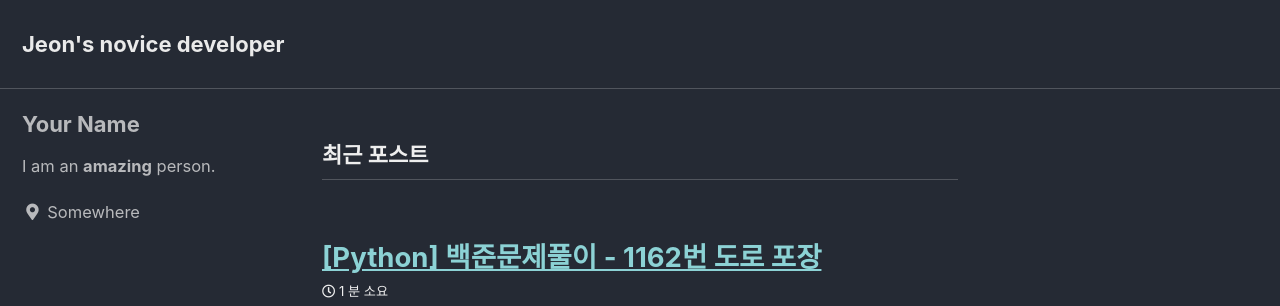
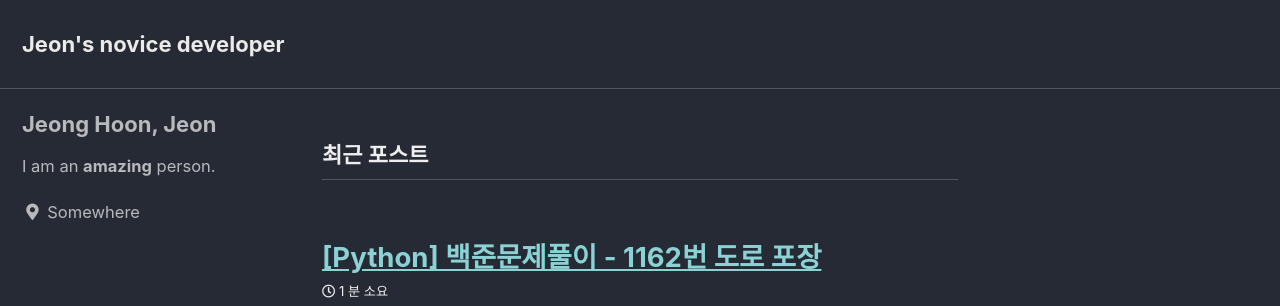
Before and after one commit to wjswjdgns/wjswjdgns.github.io, a Jekyll site: the page built from index.html, in a window 1280 px wide. Shown: the top 306 px of the page. Built offline with Jekyll 4.4.1, drawn with Linux system fonts in a browser that asks for light colours; cached includes are drawn as plain includes; the list of posts is cut into pages by our own code.

Commit message:
Update _config.yml

```diff
--- a/_config.yml
+++ b/_config.yml
@@ -104,7 +104,7 @@ analytics:
 
 # Site Author
 author:
-  name             : "Your Name"
+  name             : "Jeong Hoon, Jeon"
   avatar           : # path of avatar image, e.g. "/assets/images/bio-photo.jpg"
   bio              : "I am an **amazing** person."
   location         : "Somewhere"
```
